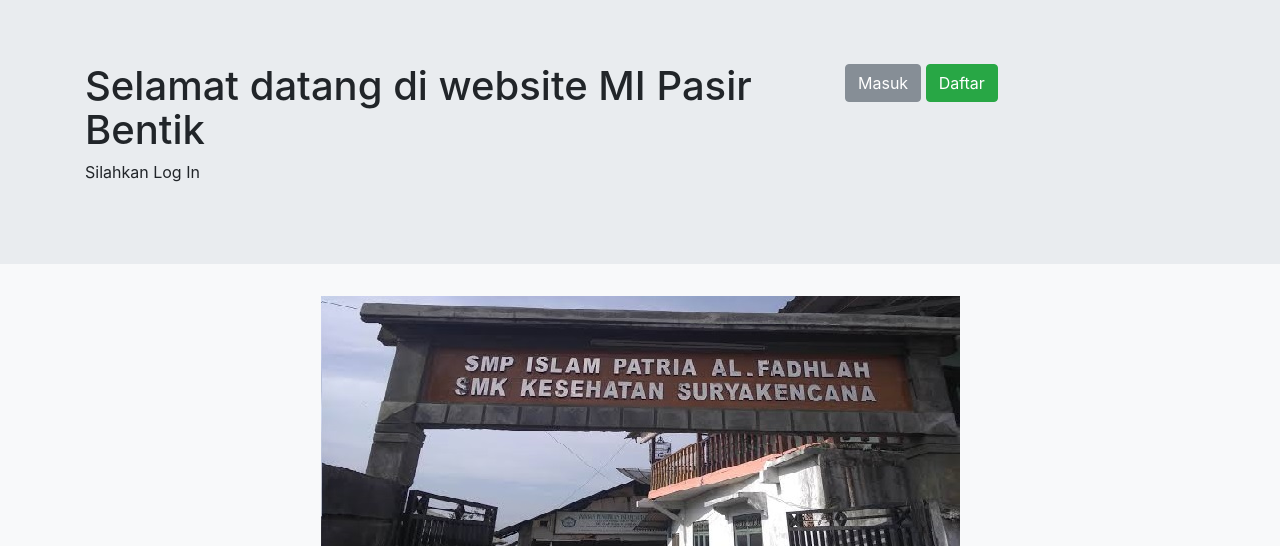
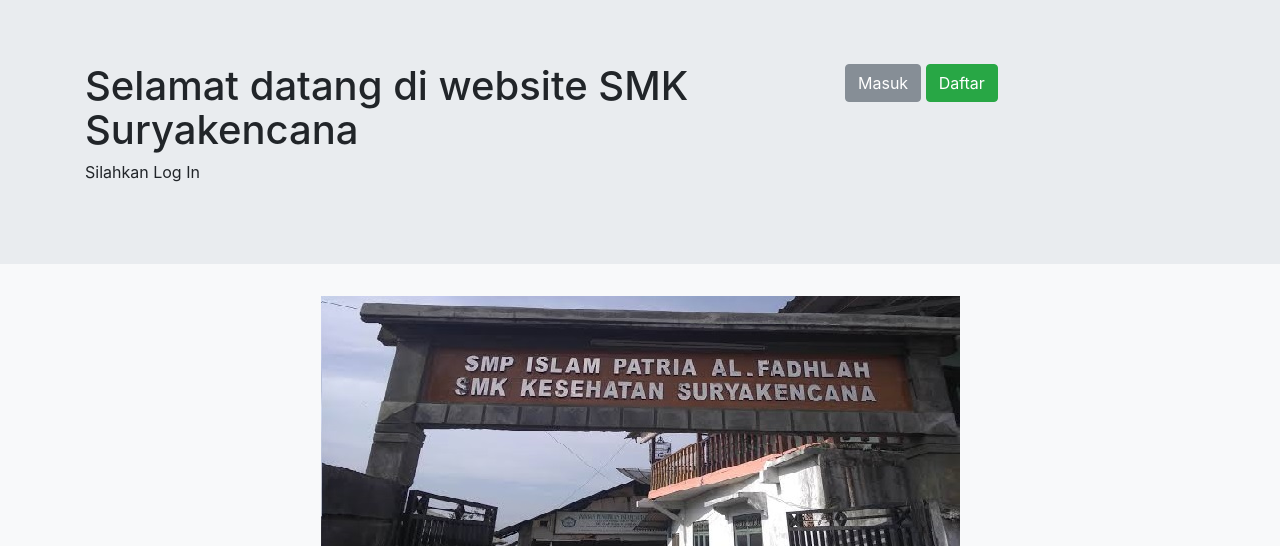
Before and after one commit to usnullatipah/UTS_PengembanganAplikasiBerbasisWeb_Usnul-Latipah_20190040014, a PHP site: page / in a window 1280 px wide. Shown: the top 546 px of the page. Run offline with PHP 8.4, Linux system fonts and the light colour scheme.

Commit message:
Update index.php

```diff
--- a/Login/Login/index.php
+++ b/Login/Login/index.php
@@ -14,7 +14,7 @@
             <div class="container">
                 <div class="row">
                     <div class="col-md-8">
-                        <h1>Selamat datang di website MI Pasir Bentik</h1>
+                        <h1>Selamat datang di website SMK Suryakencana</h1>
                         <p>Silahkan Log In</p>
                     </div>
                     <div class="col-md-4">
```
